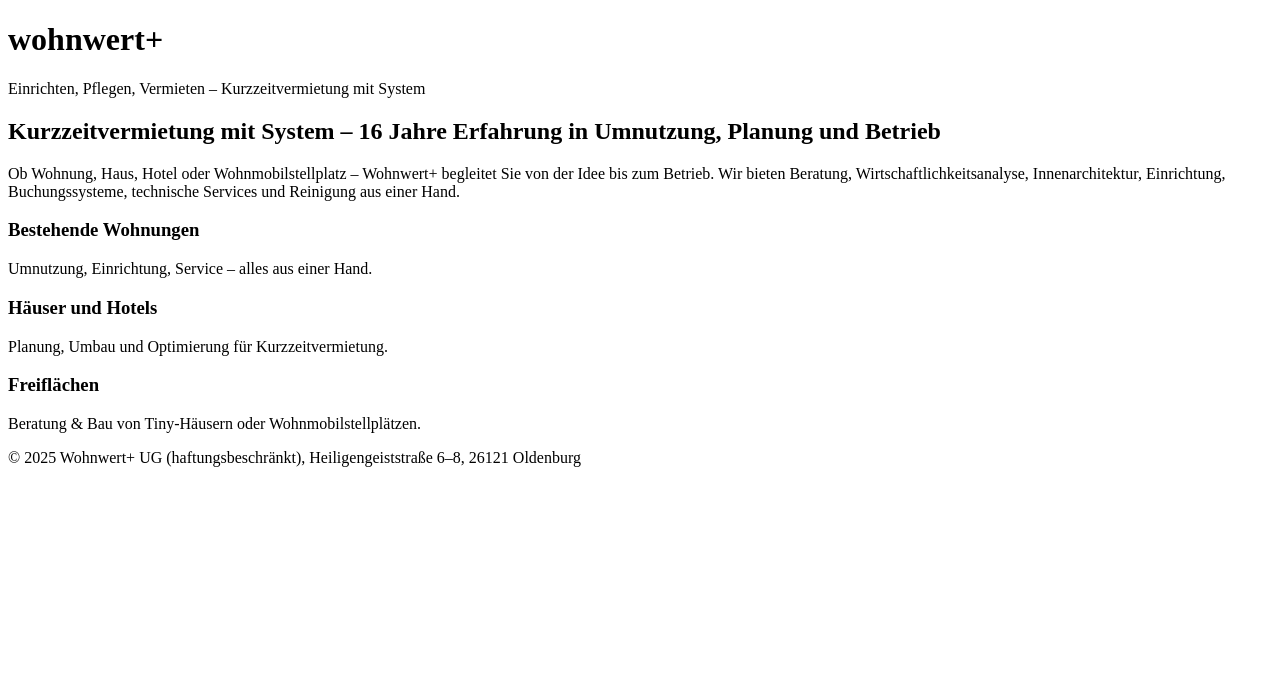
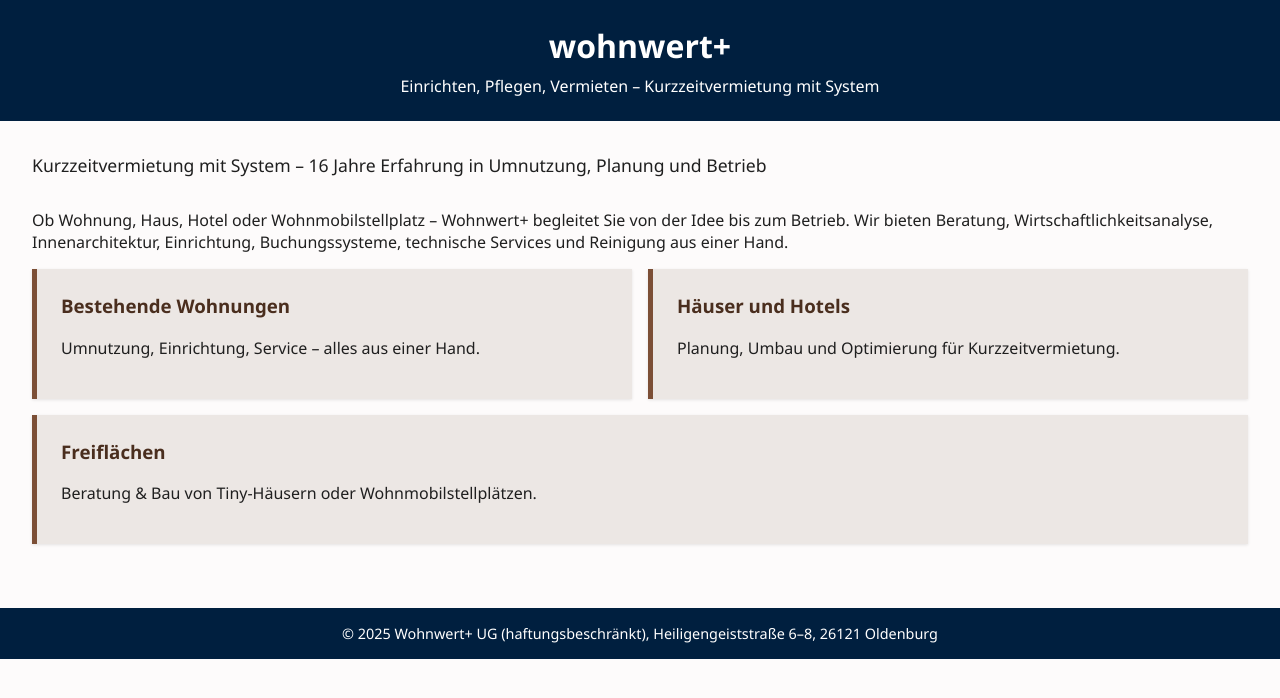
Before and after one commit to wohnwertplus/wohnwertplus, a plain HTML site: page index.html in a window 1280 px wide. Drawn offline with Linux system fonts and the light colour scheme.

Commit message:
Add files via upload

```diff
--- a/index.html
+++ b/index.html
@@ -2,11 +2,64 @@
 <!DOCTYPE html>
 <html lang="de">
 <head>
-    <meta charset="UTF-8">
-    <meta name="viewport" content="width=device-width, initial-scale=1.0">
-    <title>Wohnwert+ – Kurzzeitvermietung mit System</title>
-    <meta name="description" content="Individuelle Umnutzung, Einrichtung und Betrieb von Immobilien für die Kurzzeitvermietung. Beratung, Planung, Full-Service – alles aus einer Hand.">
-    <link rel="stylesheet" href="style.css">
+  <meta charset="UTF-8" />
+  <meta name="viewport" content="width=device-width, initial-scale=1.0" />
+  <title>wohnwert+</title>
+  <style>
+    body {
+      margin: 0;
+      font-family: "Segoe UI", sans-serif;
+      background-color: #fdfbfb;
+      color: #1f1f1f;
+    }
+    header {
+      background-color: #001f3f;
+      padding: 1.5rem;
+      text-align: center;
+      color: #ffffff;
+    }
+    header h1 {
+      margin: 0;
+      font-size: 2rem;
+    }
+    header p {
+      margin: 0.5rem 0 0;
+      font-size: 1rem;
+    }
+    .container {
+      padding: 2rem;
+    }
+    .lead {
+      font-size: 1.1rem;
+      margin-bottom: 2rem;
+      font-weight: 500;
+    }
+    .box-container {
+      display: flex;
+      flex-wrap: wrap;
+      gap: 1rem;
+      justify-content: space-between;
+    }
+    .box {
+      flex: 1 1 30%;
+      background-color: #ece7e4;
+      padding: 1.5rem;
+      border-left: 5px solid #7c4f36;
+      box-shadow: 0 1px 3px rgba(0,0,0,0.1);
+    }
+    .box h3 {
+      margin-top: 0;
+      color: #4a2e1e;
+    }
+    footer {
+      background-color: #001f3f;
+      color: #fff;
+      text-align: center;
+      padding: 1rem;
+      margin-top: 2rem;
+      font-size: 0.9rem;
+    }
+  </style>
 </head>
 <body>
   <header>
@@ -14,12 +67,15 @@
     <p>Einrichten, Pflegen, Vermieten – Kurzzeitvermietung mit System</p>
   </header>
 
-    <section>
-        <h2>Kurzzeitvermietung mit System – 16 Jahre Erfahrung in Umnutzung, Planung und Betrieb</h2>
-        <p>Ob Wohnung, Haus, Hotel oder Wohnmobilstellplatz – Wohnwert+ begleitet Sie von der Idee bis zum Betrieb. Wir bieten Beratung, Wirtschaftlichkeitsanalyse, Innenarchitektur, Einrichtung, Buchungssysteme, technische Services und Reinigung aus einer Hand.</p>
-    </section>
+  <div class="container">
+    <div class="lead">
+      Kurzzeitvermietung mit System – 16 Jahre Erfahrung in Umnutzung, Planung und Betrieb
+    </div>
+    <p>
+      Ob Wohnung, Haus, Hotel oder Wohnmobilstellplatz – Wohnwert+ begleitet Sie von der Idee bis zum Betrieb. Wir bieten Beratung, Wirtschaftlichkeitsanalyse, Innenarchitektur, Einrichtung, Buchungssysteme, technische Services und Reinigung aus einer Hand.
+    </p>
 
-    <section>
+    <div class="box-container">
       <div class="box">
         <h3>Bestehende Wohnungen</h3>
         <p>Umnutzung, Einrichtung, Service – alles aus einer Hand.</p>
@@ -32,10 +88,11 @@
         <h3>Freiflächen</h3>
         <p>Beratung & Bau von Tiny-Häusern oder Wohnmobilstellplätzen.</p>
       </div>
-    </section>
+    </div>
+  </div>
 
   <footer>
-        <p>© 2025 Wohnwert+ UG (haftungsbeschränkt), Heiligengeiststraße 6–8, 26121 Oldenburg</p>
+    © 2025 Wohnwert+ UG (haftungsbeschränkt), Heiligengeiststraße 6–8, 26121 Oldenburg
   </footer>
 </body>
 </html>
```
Lines whose indentation alone changed are shown as unchanged.
